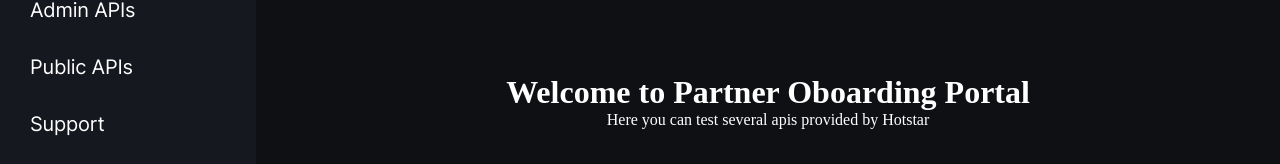
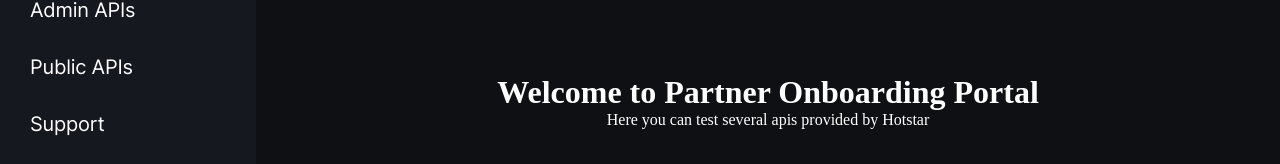
Before and after one commit to tanmaymishra-hs/partner-integration-framework, a React (Create React App) app: page / in a window 1280 px wide. Shown: the part 299-463 px from the top of the page. Built offline with nearby package versions, Linux system fonts and the light colour scheme.

Commit message:
change in message

```diff
--- a/src/Components/Home.js
+++ b/src/Components/Home.js
@@ -4,7 +4,7 @@
 export default function Home() {
   return (
     <div>
-      <Title value={"Welcome to Partner Oboarding Portal"}></Title>
+      <Title value={"Welcome to Partner Onboarding Portal"}></Title>
       <p>{"Here you can test several apis provided by Hotstar"}</p>
     </div>
   )
```
